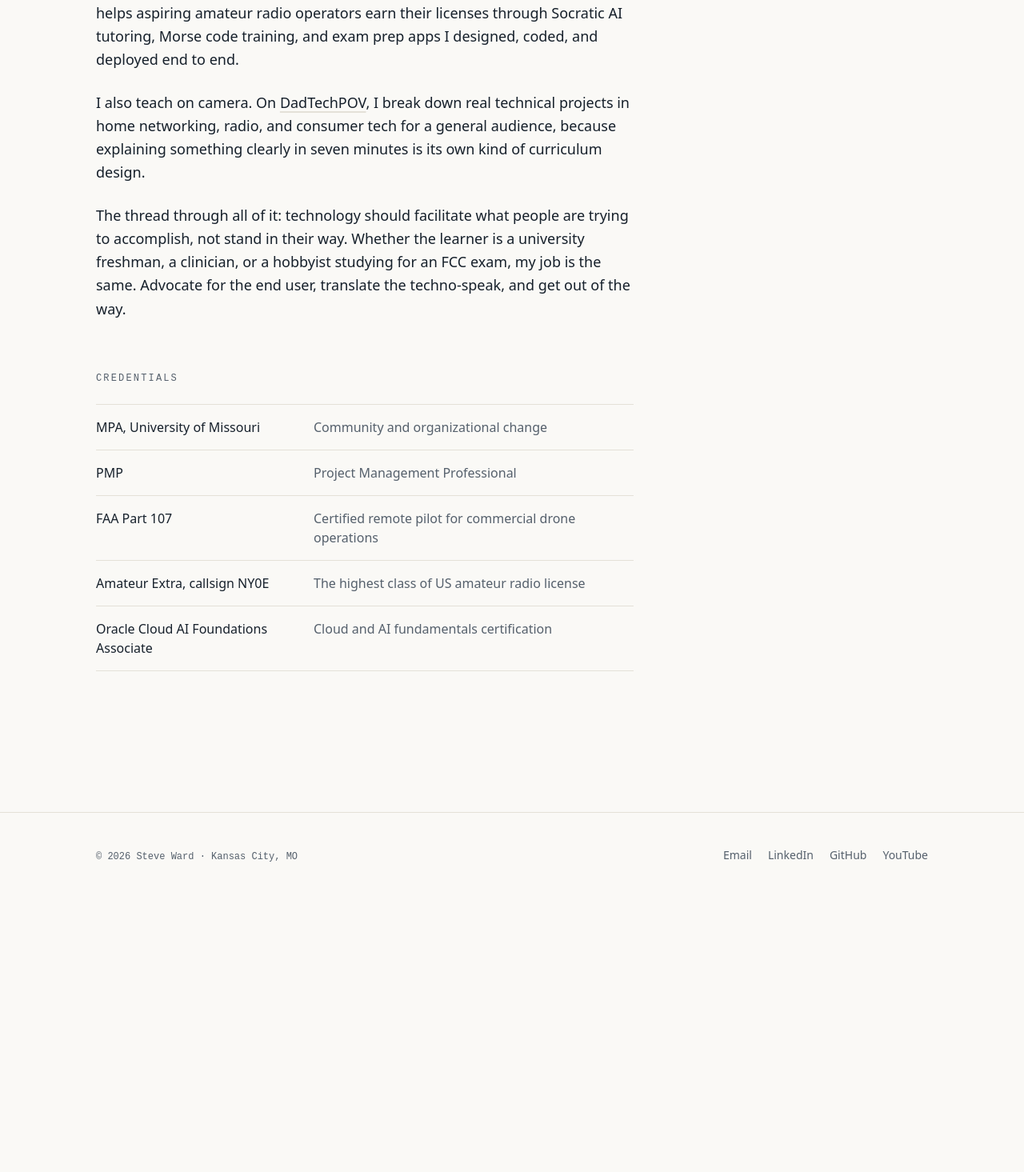
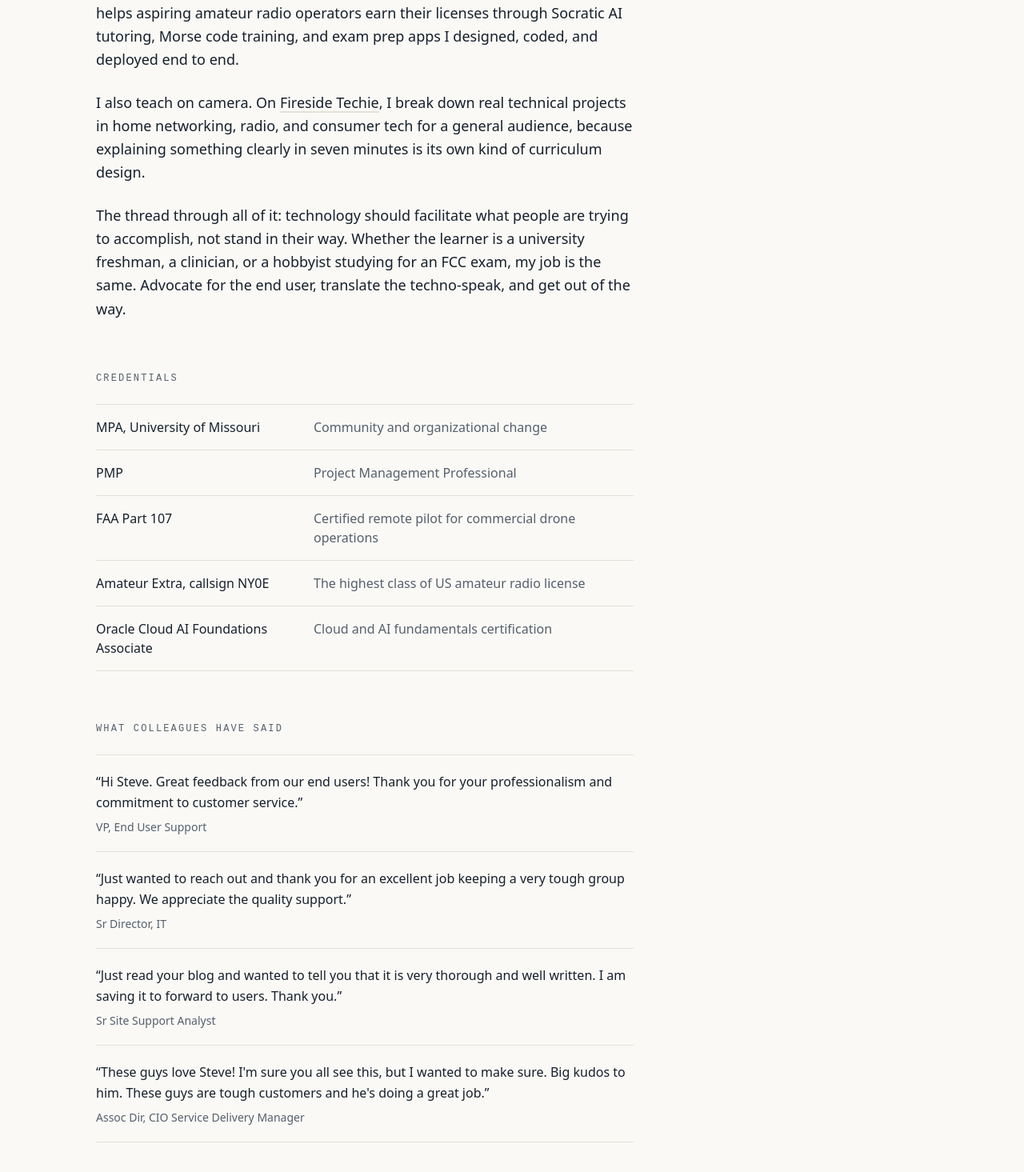
Before and after one commit to NY0E/stevendward, a Next.js app: page /about in a window 1280 px wide. Shown: the part 705-2170 px from the top of the page at 80% size. Before the commit the page ends 1825 px from the top, so only its background shows below. Built offline with nearby package versions, Linux system fonts and the light colour scheme; a web font is replaced by a local one.

Commit message:
Add colleague quotes to About; update YouTube links to @firesidetechie

```diff
--- a/app/about/page.tsx
+++ b/app/about/page.tsx
@@ -26,6 +26,25 @@ const credentials = [
   {
     name: "Oracle Cloud AI Foundations Associate",
     detail: "Cloud and AI fundamentals certification",
+  },
+];
+
+const quotes = [
+  {
+    text: "Hi Steve. Great feedback from our end users! Thank you for your professionalism and commitment to customer service.",
+    source: "VP, End User Support",
+  },
+  {
+    text: "Just wanted to reach out and thank you for an excellent job keeping a very tough group happy. We appreciate the quality support.",
+    source: "Sr Director, IT",
+  },
+  {
+    text: "Just read your blog and wanted to tell you that it is very thorough and well written. I am saving it to forward to users. Thank you.",
+    source: "Sr Site Support Analyst",
+  },
+  {
+    text: "These guys love Steve! I'm sure you all see this, but I wanted to make sure. Big kudos to him. These guys are tough customers and he's doing a great job.",
+    source: "Assoc Dir, CIO Service Delivery Manager",
   },
 ];
 
@@ -65,12 +84,12 @@ export default function AboutPage() {
         <p>
           I also teach on camera. On{" "}
           <a
-            href="https://www.youtube.com/@DadTechPOV"
+            href="https://www.youtube.com/@firesidetechie"
             target="_blank"
             rel="noopener noreferrer"
             className="link-underline"
           >
-            DadTechPOV
+            Fireside Techie
           </a>
           , I break down real technical projects in home networking, radio,
           and consumer tech for a general audience, because explaining
@@ -102,6 +121,24 @@ export default function AboutPage() {
           ))}
         </dl>
       </section>
+
+      <section className="mt-16" aria-labelledby="colleagues">
+        <h2 id="colleagues" className="eyebrow mb-6">
+          What colleagues have said
+        </h2>
+        <div className="max-w-prose divide-y divide-rule border-y border-rule">
+          {quotes.map((q) => (
+            <figure key={q.source} className="py-5">
+              <blockquote className="leading-relaxed">
+                &ldquo;{q.text}&rdquo;
+              </blockquote>
+              <figcaption className="mt-2 text-sm text-graphite">
+                {q.source}
+              </figcaption>
+            </figure>
+          ))}
+        </div>
+      </section>
     </div>
   );
 }
--- a/components/SiteFooter.tsx
+++ b/components/SiteFooter.tsx
@@ -2,7 +2,7 @@ const links = [
   { href: "mailto:wardstevendavid@gmail.com", label: "Email" },
   { href: "https://www.linkedin.com/in/wardstevend", label: "LinkedIn" },
   { href: "https://github.com/NY0E", label: "GitHub" },
-  { href: "https://www.youtube.com/@DadTechPOV", label: "YouTube" },
+  { href: "https://www.youtube.com/@firesidetechie", label: "YouTube" },
 ];
 
 export default function SiteFooter() {
```
Also changed, not shown: 1 other file (tests, documents, lock files or other folders).
